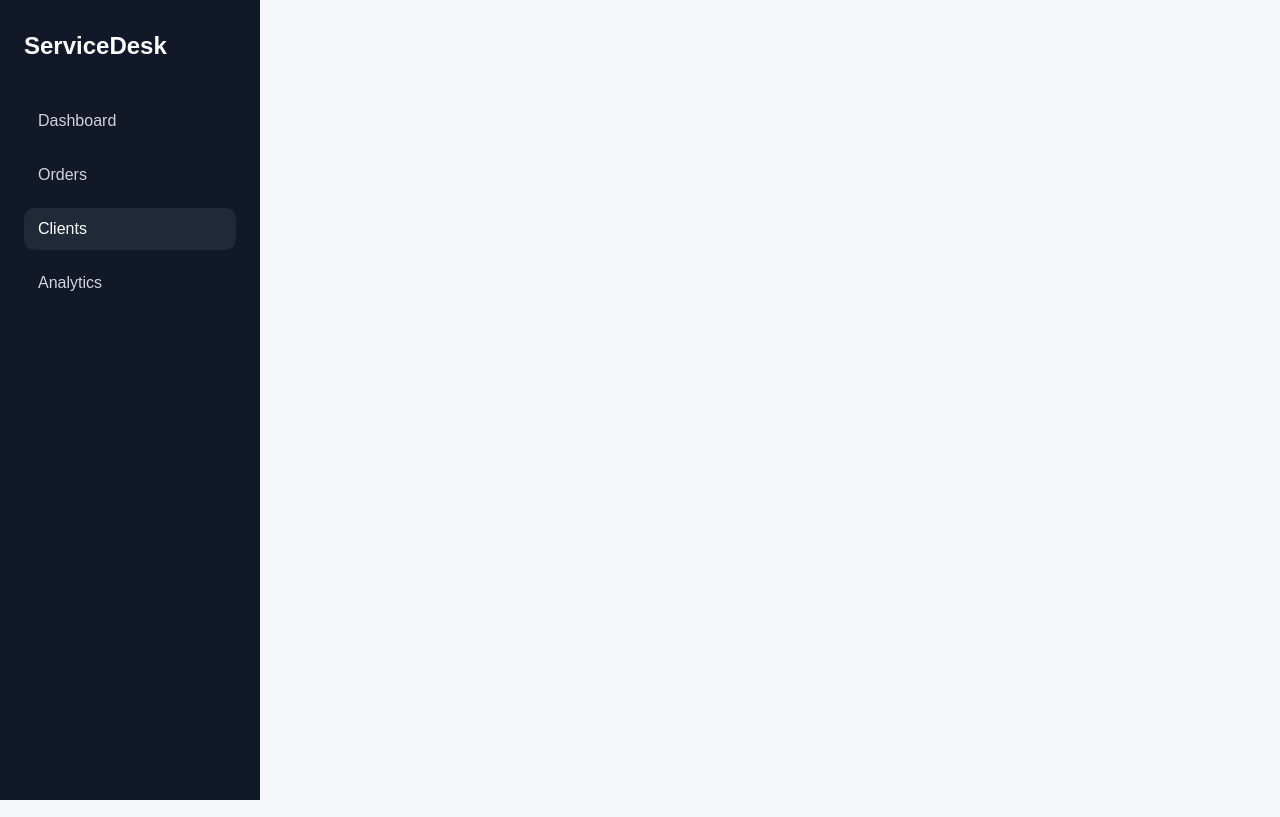
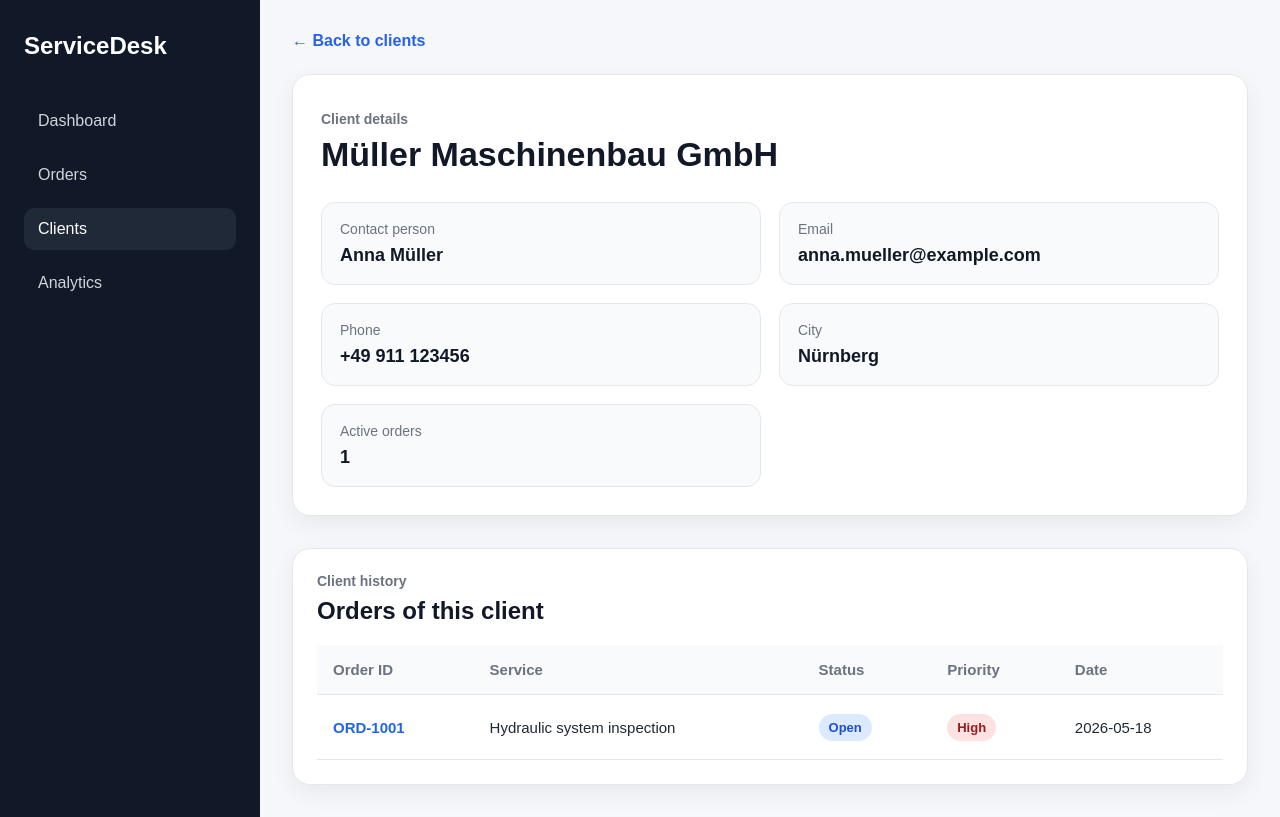
Before and after one commit to Nika226/frontend-portfolio, a React (Vite) app in the folder service-desk-dashboard/: page /clients/CL-001 in a window 1280 px wide. Built offline with nearby package versions, Linux system fonts and the light colour scheme.

Commit message:
Add client details page and edit order modal

```diff
--- a/service-desk-dashboard/src/App.jsx
+++ b/service-desk-dashboard/src/App.jsx
@@ -10,6 +10,7 @@ import Analytics from "./pages/Analytics/Analytics";
 import { mockOrders } from "./data/mockOrders";
 import { mockClients } from "./data/mockClients";
 import OrderDetails from "./pages/OrderDetails/OrderDetails";
+import ClientDetails from "./pages/ClientDetails/ClientDetails";
 
 function App() {
   const [orders, setOrders] = useState(() => {
@@ -69,6 +70,10 @@ function App() {
           }
         />
         <Route
+          path="/clients/:clientId"
+          element={<ClientDetails clients={clients} orders={orders} />}
+        />
+        <Route
           path="/orders/:orderId"
           element={<OrderDetails orders={orders} />}
         />
--- /dev/null
+++ b/service-desk-dashboard/src/components/EditOrderModal/EditOrderModal.jsx
@@ -0,0 +1,97 @@
+function EditOrderModal({ editingOrder, clients, onClose, onSave, onChange }) {
+  return (
+    <div className="modalOverlay">
+      <div className="modalCard">
+        <div className="modalHeader">
+          <div>
+            <p className="eyebrow">Edit service order</p>
+            <h2>{editingOrder.id}</h2>
+          </div>
+
+          <button className="modalCloseBtn" onClick={onClose}>
+            ×
+          </button>
+        </div>
+
+        <form className="modalForm" onSubmit={onSave}>
+          <label>
+            Client
+            <select
+              name="client"
+              value={editingOrder.client}
+              onChange={onChange}
+              required
+            >
+              <option value="">Select client</option>
+              {clients.map((client) => (
+                <option key={client.id} value={client.company}>
+                  {client.company}
+                </option>
+              ))}
+            </select>
+          </label>
+
+          <label>
+            Service
+            <input
+              type="text"
+              name="service"
+              value={editingOrder.service}
+              onChange={onChange}
+              required
+            />
+          </label>
+
+          <label>
+            Status
+            <select
+              name="status"
+              value={editingOrder.status}
+              onChange={onChange}
+            >
+              <option value="Open">Open</option>
+              <option value="In Progress">In Progress</option>
+              <option value="Completed">Completed</option>
+            </select>
+          </label>
+
+          <label>
+            Priority
+            <select
+              name="priority"
+              value={editingOrder.priority}
+              onChange={onChange}
+            >
+              <option value="Low">Low</option>
+              <option value="Medium">Medium</option>
+              <option value="High">High</option>
+            </select>
+          </label>
+
+          <label>
+            Date
+            <input
+              type="date"
+              name="date"
+              value={editingOrder.date}
+              onChange={onChange}
+              required
+            />
+          </label>
+
+          <div className="modalActions">
+            <button type="button" className="secondaryBtn" onClick={onClose}>
+              Cancel
+            </button>
+
+            <button type="submit" className="primaryBtn">
+              Save changes
+            </button>
+          </div>
+        </form>
+      </div>
+    </div>
+  );
+}
+
+export default EditOrderModal;
--- a/service-desk-dashboard/src/index.css
+++ b/service-desk-dashboard/src/index.css
@@ -566,3 +566,85 @@ button {
   color: #2563eb;
   font-weight: 700;
 }
+.modalOverlay {
+  position: fixed;
+  inset: 0;
+  background: rgba(15, 23, 42, 0.55);
+  display: flex;
+  align-items: center;
+  justify-content: center;
+  padding: 24px;
+  z-index: 50;
+}
+
+.modalCard {
+  width: 100%;
+  max-width: 640px;
+  background: #fff;
+  border-radius: 20px;
+  padding: 28px;
+  box-shadow: 0 24px 80px rgba(15, 23, 42, 0.28);
+}
+
+.modalHeader {
+  display: flex;
+  justify-content: space-between;
+  gap: 20px;
+  margin-bottom: 24px;
+}
+
+.modalHeader h2 {
+  font-size: 28px;
+  color: #111827;
+}
+
+.modalCloseBtn {
+  width: 38px;
+  height: 38px;
+  border: none;
+  border-radius: 999px;
+  background: #f3f4f6;
+  color: #111827;
+  font-size: 26px;
+  cursor: pointer;
+}
+
+.modalForm {
+  display: grid;
+  gap: 16px;
+}
+
+.modalForm label {
+  display: grid;
+  gap: 8px;
+  color: #374151;
+  font-size: 14px;
+  font-weight: 700;
+}
+
+.modalForm input,
+.modalForm select {
+  height: 44px;
+  border: 1px solid #d1d5db;
+  border-radius: 10px;
+  padding: 0 12px;
+  font-size: 15px;
+  color: #111827;
+}
+
+.modalActions {
+  display: flex;
+  justify-content: flex-end;
+  gap: 12px;
+  margin-top: 8px;
+}
+
+@media (max-width: 600px) {
+  .modalCard {
+    padding: 22px 16px;
+  }
+
+  .modalActions {
+    flex-direction: column;
+  }
+}
--- /dev/null
+++ b/service-desk-dashboard/src/pages/ClientDetails/ClientDetails.jsx
@@ -0,0 +1,134 @@
+import { Link, useParams } from "react-router-dom";
+
+function ClientDetails({ clients, orders }) {
+  const { clientId } = useParams();
+
+  const client = clients.find((item) => item.id === clientId);
+
+  if (!client) {
+    return (
+      <main className="mainContent">
+        <Link className="backLink" to="/clients">
+          ← Back to clients
+        </Link>
+
+        <section className="detailsCard">
+          <h1>Client not found</h1>
+          <p>This client does not exist.</p>
+        </section>
+      </main>
+    );
+  }
+
+  const clientOrders = orders.filter(
+    (order) => order.client === client.company,
+  );
+
+  return (
+    <main className="mainContent">
+      <Link className="backLink" to="/clients">
+        ← Back to clients
+      </Link>
+
+      <section className="detailsCard">
+        <p className="eyebrow">Client details</p>
+        <h1>{client.company}</h1>
+
+        <div className="detailsGrid">
+          <div>
+            <span>Contact person</span>
+            <strong>{client.contact}</strong>
+          </div>
+
+          <div>
+            <span>Email</span>
+            <strong>{client.email}</strong>
+          </div>
+
+          <div>
+            <span>Phone</span>
+            <strong>{client.phone}</strong>
+          </div>
+
+          <div>
+            <span>City</span>
+            <strong>{client.city}</strong>
+          </div>
+
+          <div>
+            <span>Active orders</span>
+            <strong>
+              {
+                clientOrders.filter((order) => order.status !== "Completed")
+                  .length
+              }
+            </strong>
+          </div>
+        </div>
+      </section>
+
+      <section className="tableSection">
+        <div className="sectionHeader">
+          <div>
+            <p className="eyebrow">Client history</p>
+            <h2>Orders of this client</h2>
+          </div>
+        </div>
+
+        <div className="tableWrapper">
+          <table className="ordersTable">
+            <thead>
+              <tr>
+                <th>Order ID</th>
+                <th>Service</th>
+                <th>Status</th>
+                <th>Priority</th>
+                <th>Date</th>
+              </tr>
+            </thead>
+
+            <tbody>
+              {clientOrders.length > 0 ? (
+                clientOrders.map((order) => (
+                  <tr key={order.id}>
+                    <td>
+                      <Link className="tableLink" to={`/orders/${order.id}`}>
+                        {order.id}
+                      </Link>
+                    </td>
+                    <td>{order.service}</td>
+                    <td>
+                      <span
+                        className={`statusBadge ${order.status
+                          .replace(/\s+/g, "")
+                          .toLowerCase()}`}
+                      >
+                        {order.status}
+                      </span>
+                    </td>
+                    <td>
+                      <span
+                        className={`priorityBadge ${order.priority.toLowerCase()}`}
+                      >
+                        {order.priority}
+                      </span>
+                    </td>
+                    <td>{order.date}</td>
+                  </tr>
+                ))
+              ) : (
+                <tr>
+                  <td colSpan="5" className="emptyTableCell">
+                    No orders for this client yet.
+                  </td>
+                </tr>
+              )}
+            </tbody>
+          </table>
+        </div>
+      </section>
+    </main>
+  );
+}
+
+export default ClientDetails;
--- a/service-desk-dashboard/src/pages/Clients/Clients.jsx
+++ b/service-desk-dashboard/src/pages/Clients/Clients.jsx
@@ -1,4 +1,5 @@
 import { useState } from "react";
+import { Link } from "react-router-dom";
 
 function Clients({ orders, clients, setClients }) {
   const [searchValue, setSearchValue] = useState("");
@@ -184,7 +185,11 @@ function Clients({ orders, clients, setClients }) {
                 filteredClients.map((client) => (
                   <tr key={client.id}>
                     <td>{client.id}</td>
-                    <td>{client.company}</td>
+                    <td>
+                      <Link className="tableLink" to={`/clients/${client.id}`}>
+                        {client.company}
+                      </Link>
+                    </td>
                     <td>{client.contact}</td>
                     <td>{client.email}</td>
                     <td>{client.city}</td>
```
Also changed, not shown: service-desk-dashboard/src/pages/Orders/Orders.jsx (+45 -60 lines).
